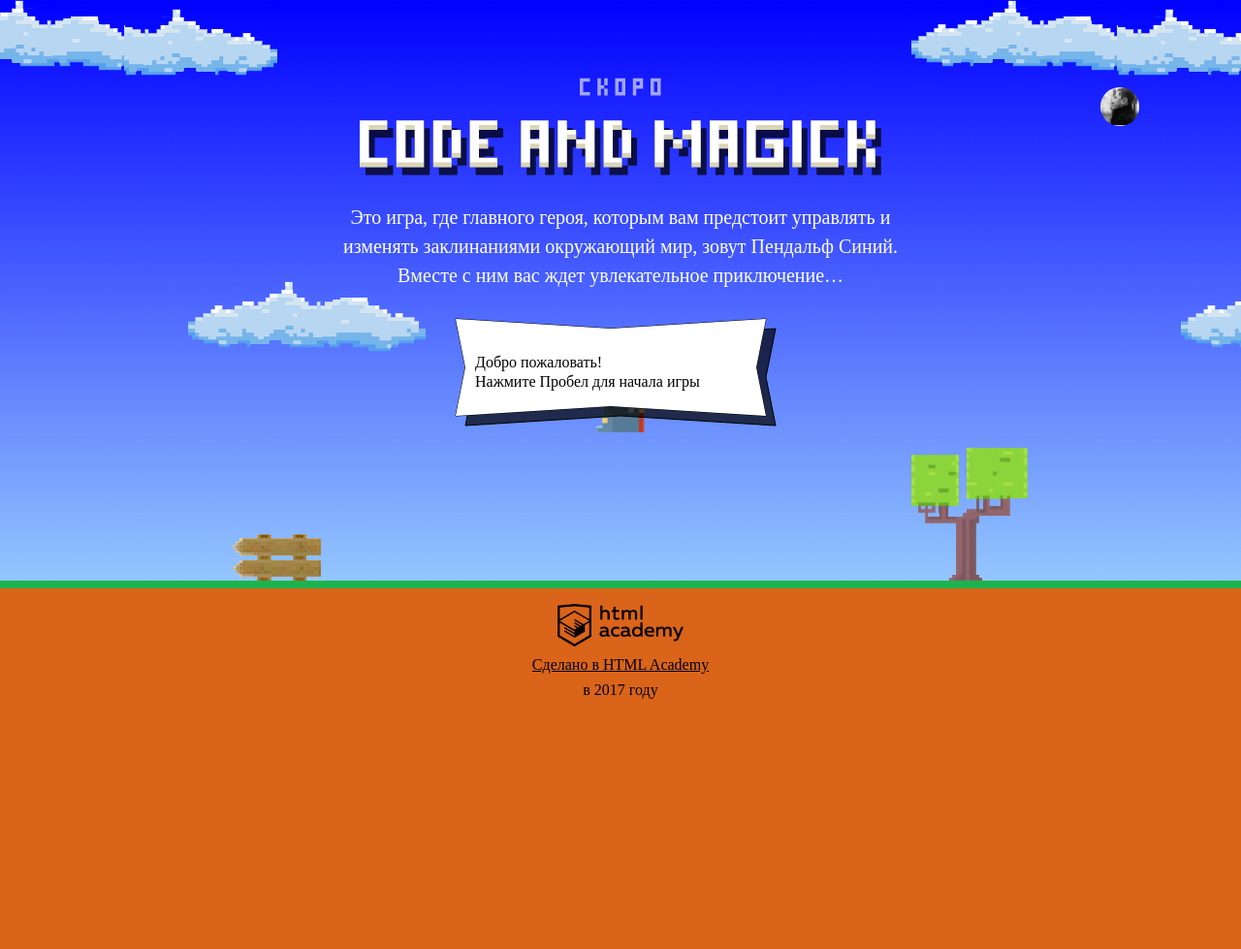
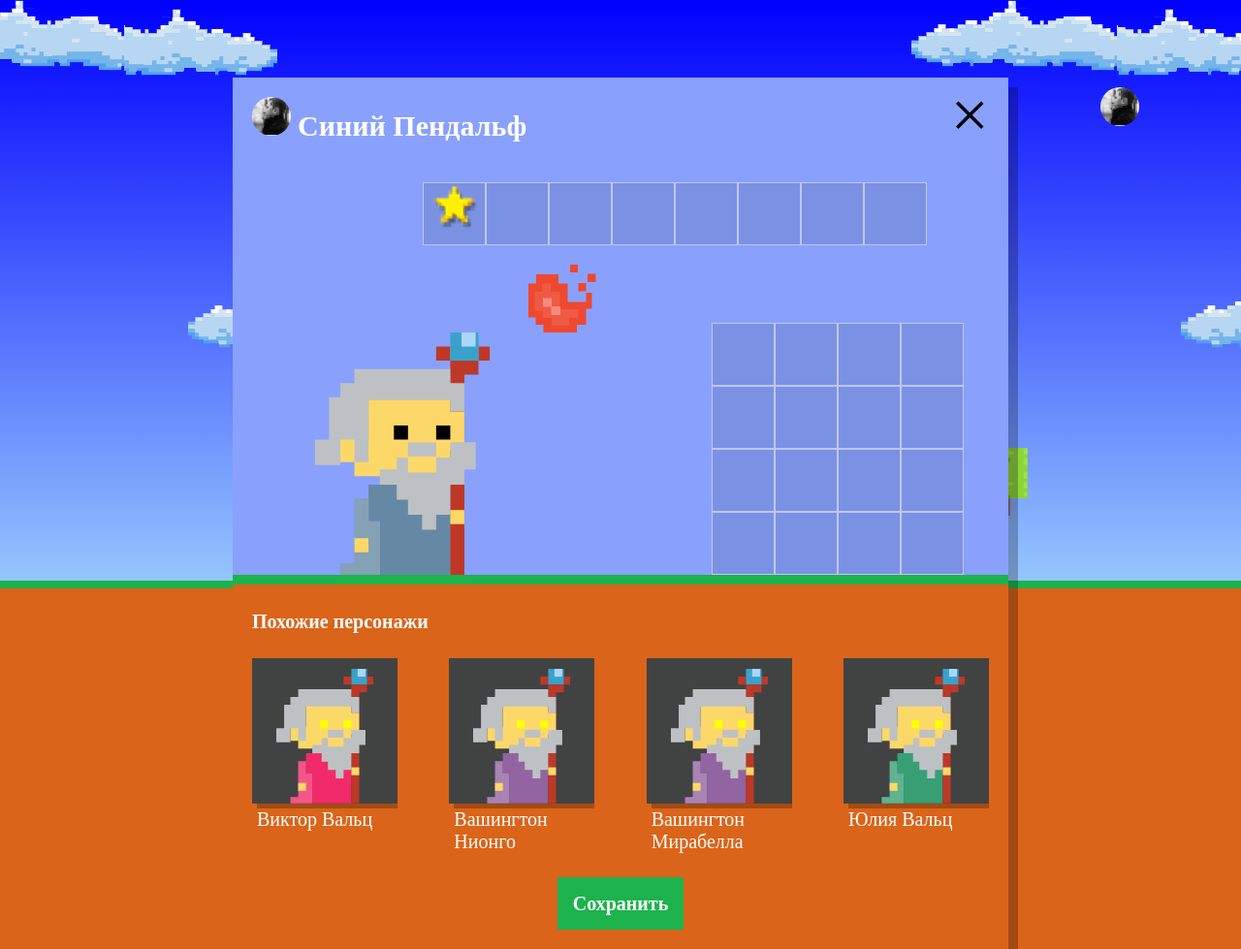
Before and after one commit to skasbzhezinski/192386-code-and-magick-19, a website: page index.html in a window 1280 px wide. Shown: the whole page at 97% size. Before the commit the page ends 800 px from the top, so only its background shows below. Drawn offline with Linux system fonts and the light colour scheme; a web font is replaced by a local one.

Commit message:
add logic to open and close the settings window

```diff
--- a/index.html
+++ b/index.html
@@ -77,7 +77,7 @@
             <input type="file" name="avatar">
           </div>
           <label>
-            <input type="text" name="username" minlength="2" maxlength="25" required class="setup-user-name" value="Синий Пендальф" />
+            <input type="text" name="username" minlength="2" maxlength="25" required class="setup-user-name" value="Синий Пендальф">
           </label>
         </div>
 
--- a/js/setup.js
+++ b/js/setup.js
@@ -9,8 +9,8 @@ var reveal = function (hiddenElement) {
 var similarListElement = userDialog.querySelector('.setup-similar-list');
 
 var similarWizardTemplate = document.querySelector('#similar-wizard-template')
-    .content
-    .querySelector('.setup-similar-item');
+  .content
+  .querySelector('.setup-similar-item');
 
 var names = ['Иван', 'Хуан Себастьян', 'Мария', 'Кристоф', 'Виктор', 'Юлия', 'Люпита', 'Вашингтон'];
 var lastNames = ['да Марья', 'Верон', 'Мирабелла', 'Вальц', 'Онопко', 'Топольницкая', 'Нионго', 'Ирвинг'];
@@ -65,7 +65,7 @@ var displaySettingsWindow = function () {
   reveal(userDialog.querySelector('.setup-similar'));
 };
 
-// displaySettingsWindow();
+displaySettingsWindow();
 
 // 8. Учебный проект: одеть Надежду
 
@@ -75,6 +75,8 @@ var ENTER_KEY = 'Enter';
 var setup = document.querySelector('.setup');
 var setupOpen = document.querySelector('.setup-open');
 var setupClose = setup.querySelector('.setup-close');
+
+var setupUserName = setup.querySelector('.setup-user-name');
 
 var onPopupEscPress = function (evt) {
   if (evt.key === ESC_KEY) {
@@ -102,15 +104,18 @@ setupOpen.addEventListener('keydown', function (evt) {
   }
 });
 
-setupClose.addEventListener('click', function () {
-  closePopup();
-});
-
-setupClose.addEventListener('keydown', function (evt) {
+var onSetupClose = function (evt) {
   if (evt.key === ENTER_KEY) {
     closePopup();
   }
-});
+};
+
+var onSetupCloseByClick = function () {
+  closePopup();
+};
+
+setupClose.addEventListener('click', onSetupCloseByClick);
+setupClose.addEventListener('keydown', onSetupClose);
 
 var setupPlayer = document.querySelector('.setup-player');
 var wizardCoat = setupPlayer.querySelector('.wizard-coat');
@@ -120,9 +125,6 @@ var setupFireball = setupPlayer.querySelector('.setup-fireball-wrap');
 var introducedWizardCoat = setupPlayer.querySelector('input[name="coat-color"]');
 var introducedWizardEyes = setupPlayer.querySelector('input[name="eyes-color"]');
 var introducedSetupFireball = setupPlayer.querySelector('input[name="fireball-color"]');
-
-var setupWizardForm = setup.querySelector('.setup-wizard-form');
-var setupUserName = setup.querySelector('.setup-user-name');
 
 var currentElement = function (variableArray) {
   return variableArray[getRandomToMax(variableArray.length)];
@@ -146,21 +148,12 @@ setupFireball.addEventListener('click', function () {
   introducedSetupFireball.value = current;
 });
 
-// ========= отладка ========= //
-// console.log('introducedWizardCoat');
-// console.log(introducedWizardCoat);
-// console.log('introducedWizardEyes');
-// console.log(introducedWizardEyes);
-// console.log('introducedSetupFireball');
-// console.log(introducedSetupFireball);
+setupUserName.addEventListener('focus', function (event) {
+  event.target.style.background = 'pink';
+  document.removeEventListener('keydown', onPopupEscPress);
+});
 
-// console.log(setupPlayer);
-// console.log(setupFireball);
-// console.log(wizardCoat);
-
-// console.log(setup);
-// console.log(setupOpen);
-// console.log(setupClose);
-
-console.log(setupWizardForm);
-console.log(setupUserName);
+setupUserName.addEventListener('blur', function (event) {
+  event.target.style.background = 'gray';
+  document.addEventListener('keydown', onPopupEscPress);
+});
```
